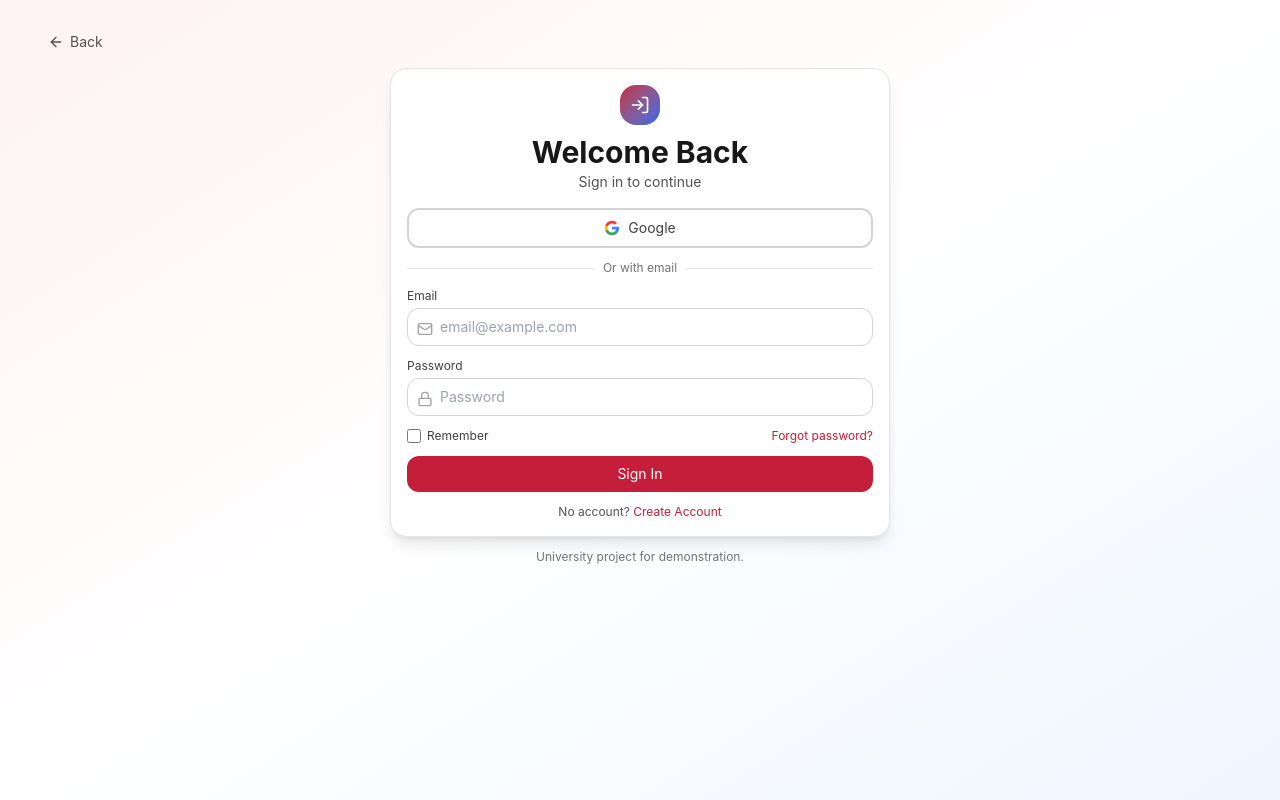
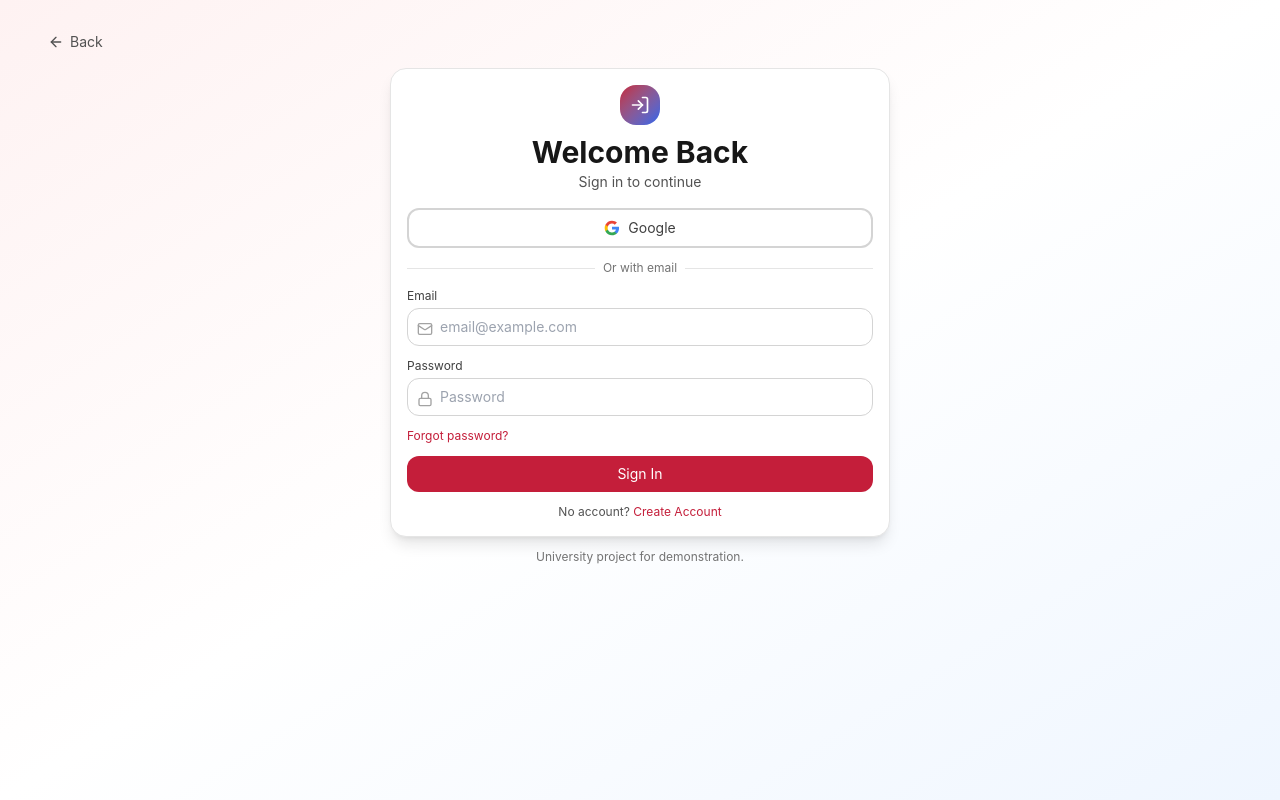
Before and after one commit to ayaarragab/ai-startup-idea-generator, a React (Vite) app in the folder frontend/: page /login in a window 1280 px wide. Shown: the top 800 px of the page. Built offline with nearby package versions, Linux system fonts and the light colour scheme; no server answers.

Commit message:
fix: comment out Remember Me label in Login component

```diff
--- a/frontend/src/pages/Login.tsx
+++ b/frontend/src/pages/Login.tsx
@@ -174,7 +174,7 @@ export function Login() {
 
             {/* Remember Me & Forgot Password */}
             <div className="flex items-center justify-between text-xs">
-              <label className="flex items-center gap-1.5 cursor-pointer">
+              {/* <label className="flex items-center gap-1.5 cursor-pointer">
                 <input
                   type="checkbox"
                   checked={rememberMe}
@@ -182,7 +182,7 @@ export function Login() {
                   className="w-3.5 h-3.5 text-primary-600 border-neutral-300 rounded focus:ring-2 focus:ring-primary-200"
                 />
                 <span className="text-neutral-700">Remember</span>
-              </label>
+              </label> */}
               <button
                 type="button"
                 onClick={() => navigate('/forgot-password')}
```
